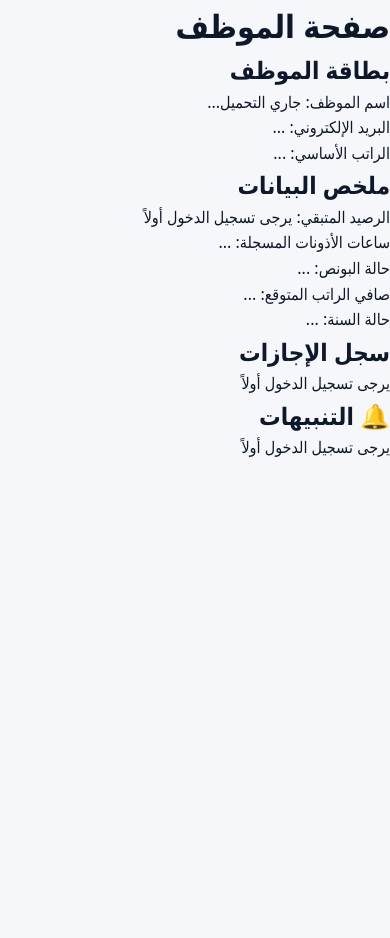
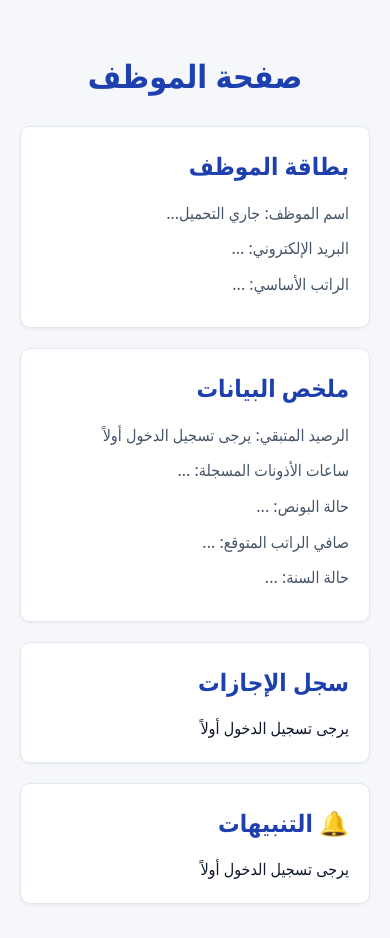
Before and after one commit to ZOZE2008/company-leaves-system, a plain HTML site: page employee.html in a window 390 px wide. Before the commit the page ends 844 px from the top, so only its background shows below. Drawn offline with nearby package versions, Linux system fonts and the light colour scheme.

Commit message:
Update style.css

```diff
--- a/style.css
+++ b/style.css
@@ -362,4 +362,52 @@ body {
   .actions-cell .btn {
     width: auto;
   }
+/* ===== Employee Dashboard ===== */
+
+.employee-dashboard {
+  max-width: 1000px;
+  margin: 30px auto;
+  padding: 20px;
 }
+
+.employee-dashboard h1 {
+  text-align: center;
+  color: var(--accent);
+  margin-bottom: 25px;
+}
+
+#employee-card,
+#summary-box,
+#leaves-box,
+#notifications-box {
+  background-color: var(--bg-surface);
+  padding: 20px;
+  margin-bottom: 20px;
+  border: 1px solid var(--border);
+  border-radius: var(--radius);
+  box-shadow: var(--shadow-sm);
+}
+
+.employee-dashboard h2 {
+  color: var(--accent);
+  margin-bottom: 15px;
+}
+
+.employee-dashboard p {
+  margin-bottom: 10px;
+  color: var(--text-secondary);
+}
+
+#leaves-history,
+#notifications-list {
+  list-style: none;
+}
+
+#leaves-history li,
+#notifications-list li {
+  padding: 12px;
+  margin-bottom: 10px;
+  background-color: var(--bg-subtle);
+  border-radius: 8px;
+  border: 1px solid var(--border);
+}
```
